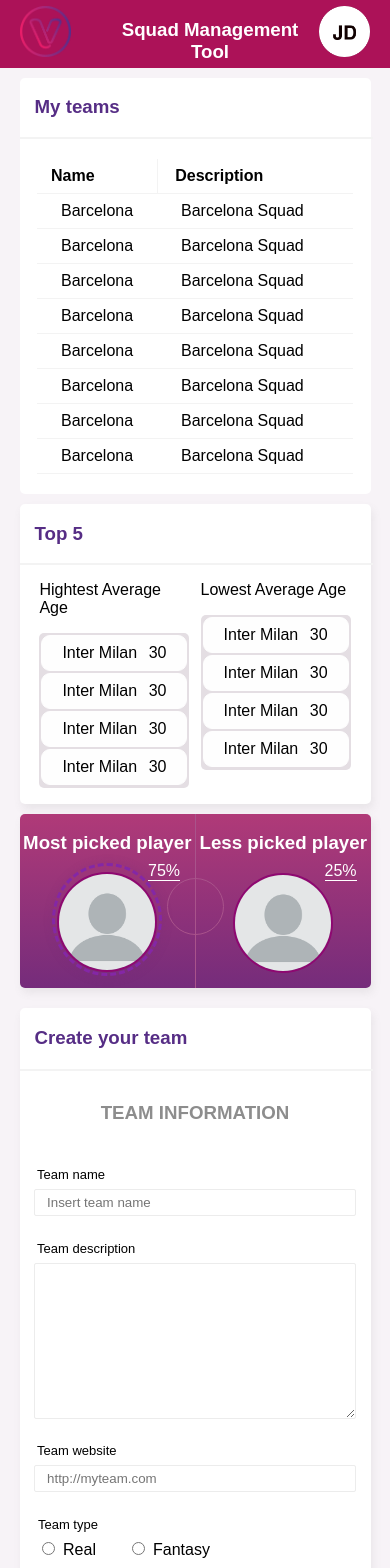
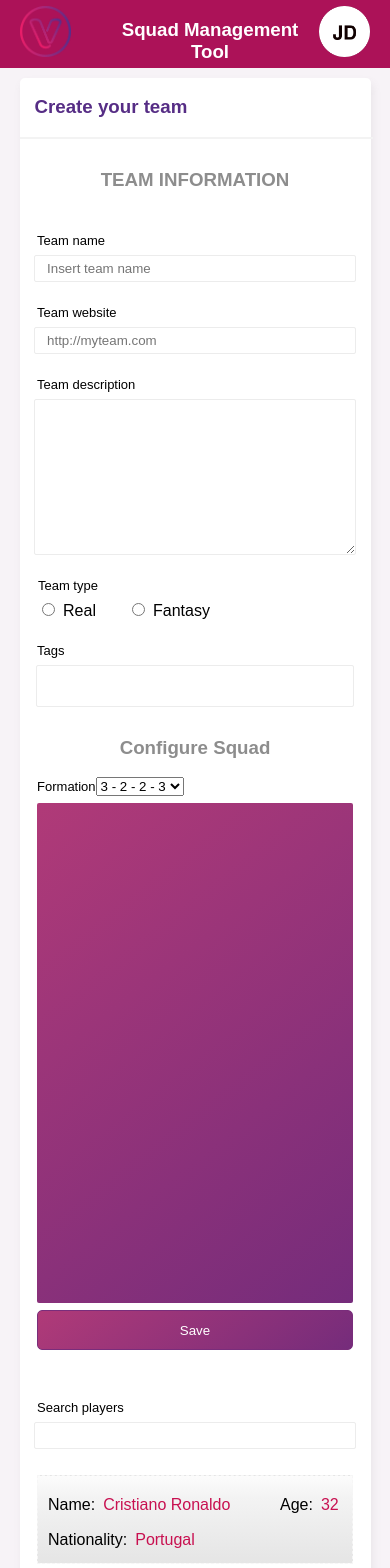
Before and after one commit to andre1828/squad-management-tool, a React (Create React App) app: page / in a window 390 px wide. Shown: the top 1568 px of the page. Built offline with nearby package versions, Linux system fonts and the light colour scheme.

Commit message:
implement responsive design

```diff
--- a/src/App.css
+++ b/src/App.css
@@ -1,6 +1,6 @@
-html, body, #root, #root>div {
+/* html, body, #root, #root>div {
     height: 100%
-}
+} */
 
 #root {
     display: grid;
--- a/src/App.js
+++ b/src/App.js
@@ -9,7 +9,7 @@ function App() {
   return (
     <>
       <Header />
-      <HomePage />
+      {/* <HomePage /> */}
       <CreateYourTeam />
       <Footer />
     </>
--- a/src/ConfigureSquad/ConfigureSquad.css
+++ b/src/ConfigureSquad/ConfigureSquad.css
@@ -9,14 +9,9 @@
     margin-left: auto;
 }
 
-.button {
-    color: white;
-    background: rgb(176, 58, 120);
-    background: linear-gradient(142deg, rgba(176, 58, 120, 1) 0%, rgba(117, 44, 123, 1) 100%);
-    border: 1px solid #792d7b;
-    margin-top: 7px;
-    margin-right: auto;
-    margin-left: auto;
-    width: 90%;
-    height: 3em;
+@media screen and (min-width: 768px) {
+    .configure-squad-inputs {
+        display: grid;
+        grid-template-columns: 1fr 1fr;
+    }
 }
--- a/src/ConfigureSquad/ConfigureSquad.js
+++ b/src/ConfigureSquad/ConfigureSquad.js
@@ -7,8 +7,10 @@ function ConfigureSquad() {
     return (
         <>
             <h3 className="section-title">Configure Squad</h3>
-            <TeamFormation/>
-            <SearchPlayers/>
+            <div className="configure-squad-inputs">
+                <TeamFormation />
+                <SearchPlayers />
+            </div>
         </>
     )
 }
--- a/src/CreateYourTeam/CreateYourTeam.css
+++ b/src/CreateYourTeam/CreateYourTeam.css
@@ -1,6 +1,6 @@
 .create-your-team {
     background-color: white;
-    height: 90%;
+    height: max-content;
     width: 90%;
     margin: 10px auto;
     display: grid;
--- a/src/CreateYourTeam/CreateYourTeam.js
+++ b/src/CreateYourTeam/CreateYourTeam.js
@@ -5,9 +5,11 @@ import './CreateYourTeam.css'
 
 function CreateYourTeam() {
     return (
-        <div className="create-your-team">
-            <h3 className="widget-title">Create your team</h3>
-            <div className="title-border"></div>
+        <div className="create-your-team content">
+            <div>
+                <h3 className="widget-title">Create your team</h3>
+                <div className="title-border"></div>
+            </div>
             <TeamInformation />
             <ConfigureSquad />
         </div>
--- a/src/SearchPlayers/SearchPlayers.css
+++ b/src/SearchPlayers/SearchPlayers.css
@@ -1,3 +1,7 @@
+.search-players {
+    height: 82%;
+}
+
 .form-input {
     display: flex;
     flex-direction: column;
@@ -10,6 +14,8 @@
     width: 90%;
     margin-right: auto;
     margin-left: auto;
+    overflow-y: scroll;
+    max-height: 84%;
 }
 
 .player-list .player {
--- a/src/SearchPlayers/SearchPlayers.js
+++ b/src/SearchPlayers/SearchPlayers.js
@@ -3,8 +3,7 @@ import React from 'react'
 
 function SearchPlayers() {
     return (
-        <>
-
+        <div className="search-players">
             <div className="form-input">
                 <label htmlFor="searchPlayers">Search players</label>
                 <input type="text" id="searchPlayers" />
@@ -22,7 +21,7 @@ function SearchPlayers() {
                     </p>
                 </li>
             </ul>
-        </>
+        </div>
     )
 }
 
--- a/src/TeamFormation/TeamFormation.css
+++ b/src/TeamFormation/TeamFormation.css
@@ -0,0 +1,20 @@
+.team-formation-inputs {
+    margin-bottom: 50px;
+}
+
+.button-wrapper {
+    display: flex;
+}
+
+.button {
+    color: white;
+    background: rgb(176, 58, 120);
+    background: linear-gradient(142deg, rgba(176, 58, 120, 1) 0%, rgba(117, 44, 123, 1) 100%);
+    border: 1px solid #792d7b;
+    border-radius: 5px;
+    margin-top: 7px;
+    margin-right: auto;
+    margin-left: auto;
+    width: 90%;
+    height: 3em;
+}
--- a/src/TeamFormation/TeamFormation.js
+++ b/src/TeamFormation/TeamFormation.js
@@ -4,7 +4,7 @@ import './TeamFormation.css'
 function TeamFormation() {
     return (
         <>
-            <div>
+            <div className="team-formation-inputs">
                 <label htmlFor="teamFormation">Formation</label>
                 <select name="formation" id="teamFormation">
                     <option value="3-2-2-3">3 - 2 - 2 - 3</option>
@@ -18,9 +18,11 @@ function TeamFormation() {
                     <option value="4-5-1">4 - 5 - 1</option>
                     <option value="5-4-1">5 - 4 -1</option>
                 </select>
+                <div className="field"></div>
+                <div className="button-wrapper">
+                    <button className="button">Save</button>
+                </div>
             </div>
-            <div className="field"></div>
-            <button className="button">Save</button>
         </>
     )
 }
--- a/src/TeamInformation/TeamInformation.js
+++ b/src/TeamInformation/TeamInformation.js
@@ -7,18 +7,20 @@ function TeamInformation() {
     return (
         <>
             <h3 className="section-title">TEAM INFORMATION</h3>
+            <div className="team-information-inputs">
                 <div className="form-input">
                     <label htmlFor="teamName">Team name</label>
                     <input type="text" placeholder="Insert team name" id="teamName" />
                 </div>
                 <div className="form-input">
+                    <label htmlFor="teamWebsite">Team website</label>
+                    <input type="text" placeholder="http://myteam.com" id="teamWebsite" />
+                </div>
+                <div className="form-input">
                     <label htmlFor="teamDescription">Team description</label>
                     <textarea name="team-description" cols="30" rows="10" id="teamDescription"></textarea>
                 </div>
-            <div className="form-input">
-                <label htmlFor="teamWebsite">Team website</label>
-                <input type="text" placeholder="http://myteam.com" id="teamWebsite" />
-            </div>
+                <div>
                     <div className="form-input-radio">
                         <label>Team type</label>
                         <RadioButton label="Real" placement="left" />
@@ -26,7 +28,9 @@ function TeamInformation() {
                     </div>
                     <div className="form-input">
                         <label>Tags</label>
-                <TagList/>
+                        <TagList />
+                    </div>
+                </div>
             </div>
         </>
     )
```
Lines whose indentation alone changed are shown as unchanged.
